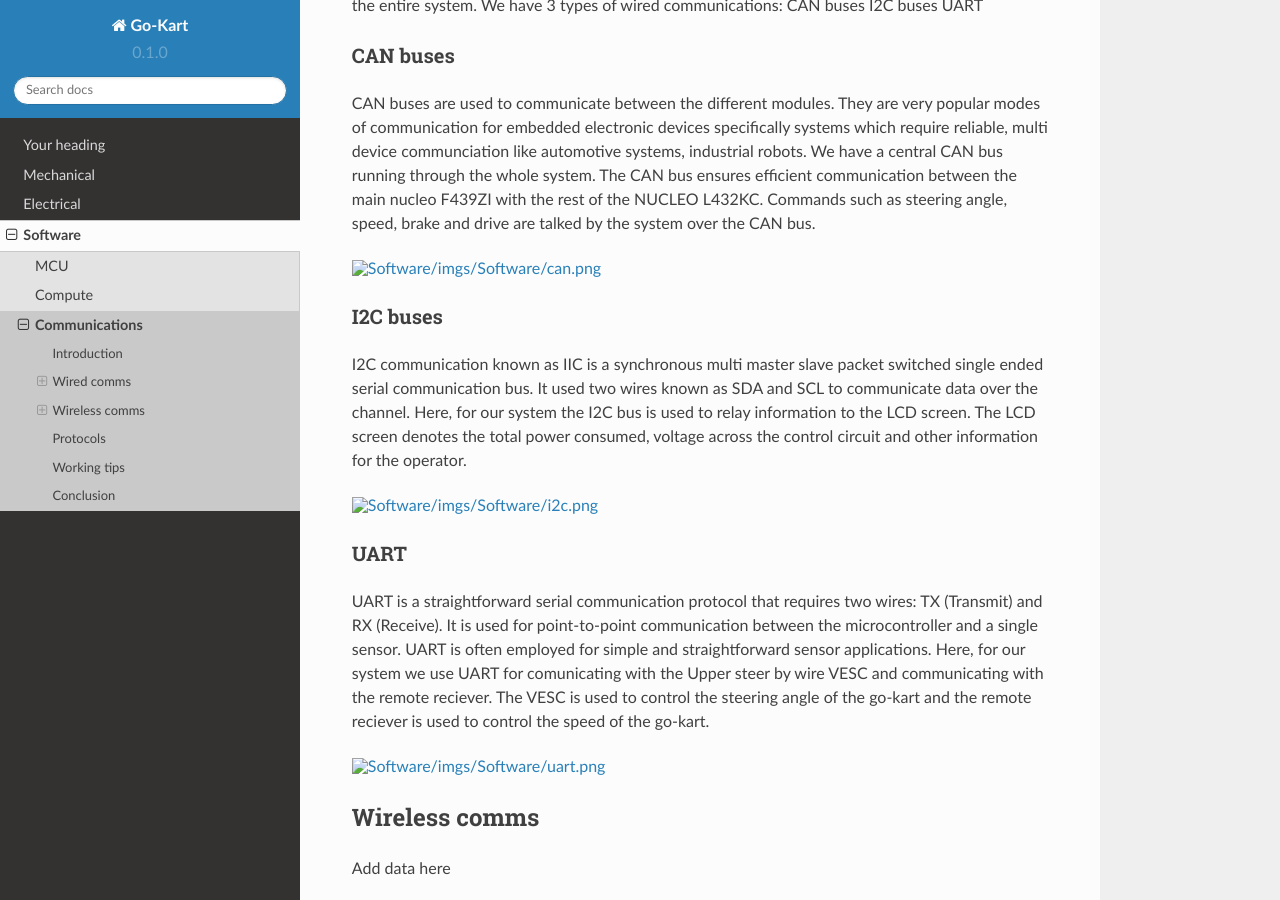
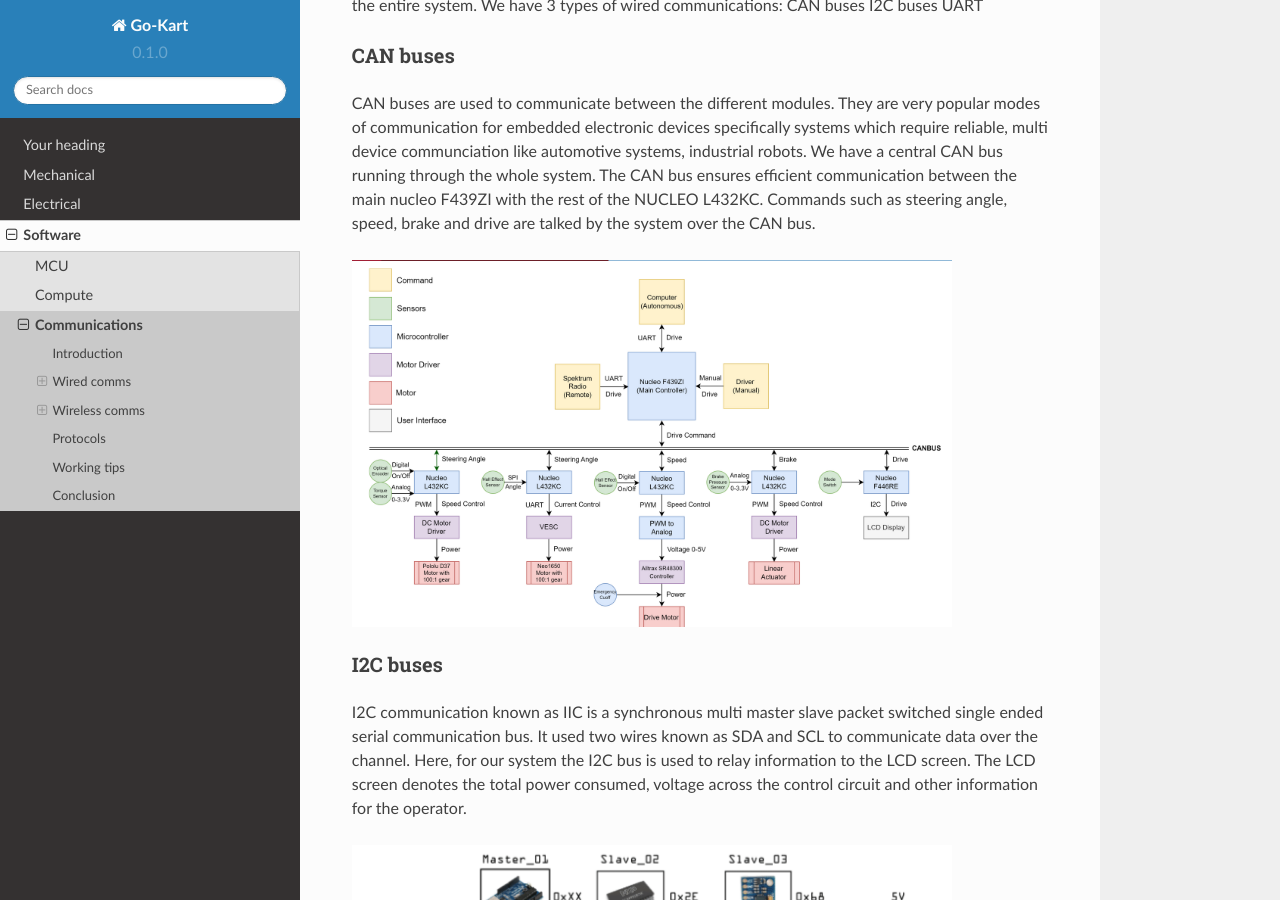
Before and after one commit to mlab-upenn/Go-Kart, a Sphinx documentation site: the page built from docs/source/Software/Communication.rst, in a window 1280 px wide and 900 px high, scrolled down 422 px. Built offline with Sphinx 7.4.7 and the Read the Docs theme 2.0.0, drawn with Linux system fonts in a browser that asks for light colours; pages that are not in the unit, such as notebooks, are missing from menus.

Commit message:
Updating file paths

```diff
--- a/docs/source/Software/Communication.rst
+++ b/docs/source/Software/Communication.rst
@@ -20,21 +20,21 @@ CAN buses
 --------------
 CAN buses are used to communicate between the different modules. They are very popular modes of communication for embedded electronic devices specifically systems which require reliable, multi device communciation like automotive systems, industrial robots. We have a central CAN bus running through the whole system. The CAN bus ensures efficient communication between the main nucleo F439ZI with the rest of the NUCLEO L432KC. Commands such as steering angle, speed, brake and drive are talked by the system over the CAN bus.
 
-.. image:: imgs/Software/can.png
+.. image:: ../imgs/Software/can.png
    :width: 600
 
 I2C buses
 --------------
 I2C communication known as IIC is a synchronous multi master slave packet switched single ended serial communication bus. It used two wires known as SDA and SCL to communicate data over the channel. Here, for our system the I2C bus is used to relay information to the LCD screen. The LCD screen denotes the total power consumed, voltage across the control circuit and other information for the operator.
 
-.. image:: imgs/Software/i2c.png
+.. image:: ../imgs/Software/i2c.png
    :width: 600
 
 UART
 --------------
 UART is a straightforward serial communication protocol that requires two wires: TX (Transmit) and RX (Receive). It is used for point-to-point communication between the microcontroller and a single sensor. UART is often employed for simple and straightforward sensor applications. Here, for our system we use UART for comunicating with the Upper steer by wire VESC and communicating with the remote reciever. The VESC is used to control the steering angle of the go-kart and the remote reciever is used to control the speed of the go-kart.
 
-.. image:: imgs/Software/uart.png
+.. image:: ../imgs/Software/uart.png
    :width: 600
 
 
```
